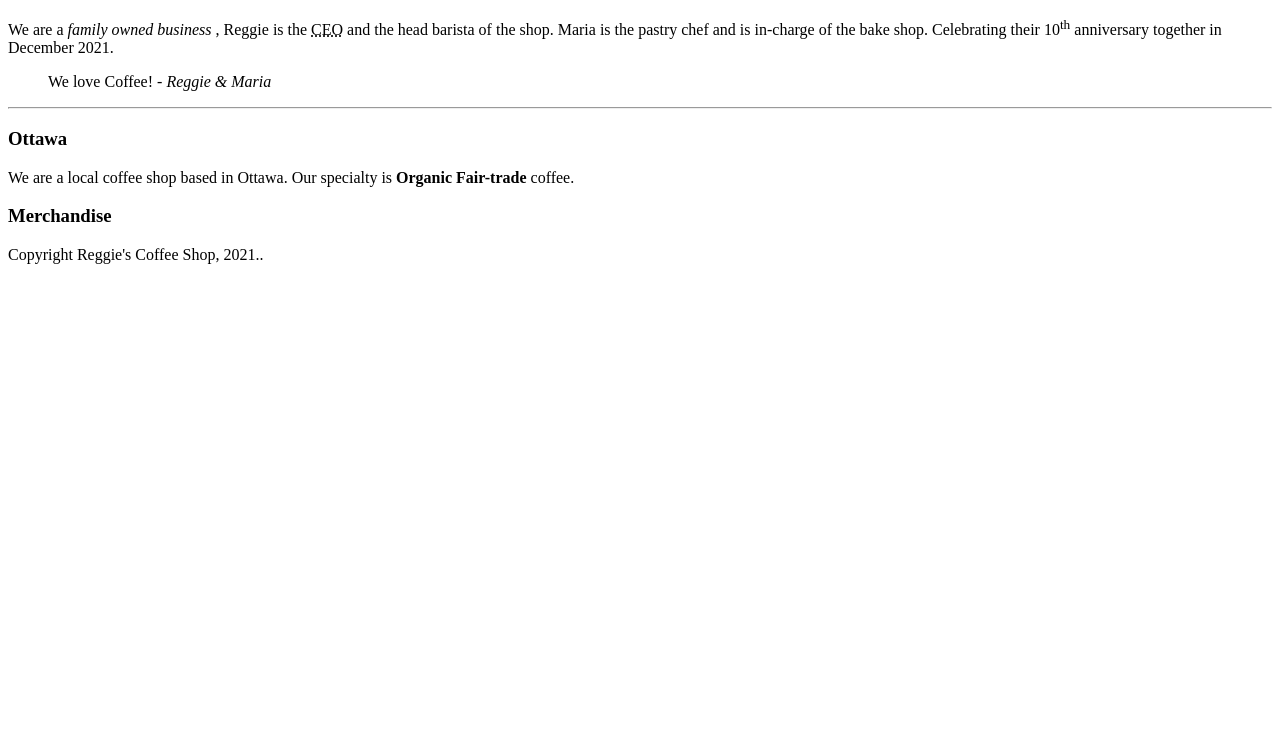
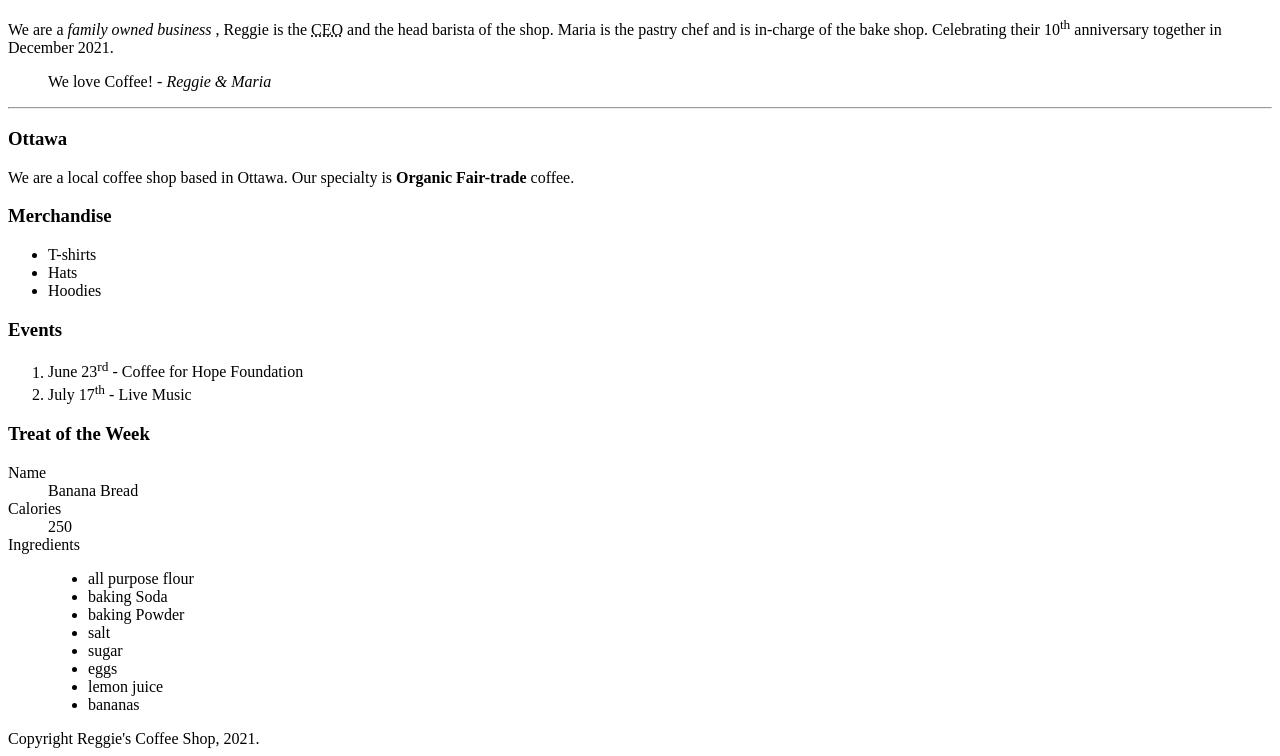
Before and after one commit to Farr0232/farr0232.github.io, a plain HTML site: page week3/index.html in a window 1280 px wide. Shown: the part 110-866 px from the top of the page. Before the commit the page ends 800 px from the top, so only its background shows below. Drawn offline with Linux system fonts and the light colour scheme.

Commit message:
adds html.lists

```diff
--- a/week3/index.html
+++ b/week3/index.html
@@ -32,11 +32,48 @@
         </article>
         <aside>
             <H3>Merchandise</H3>
+            <!-- adding list for merchandise -->
+            <ul>
+                <li>T-shirts</li>
+                <li>Hats</li>
+                <li>Hoodies</li>
+            </ul>
             </aside>
+            <!-- adding section for ordered list -->
+            <section>
+                <h3> Events</h3>
+                <ol>
+                    <li>June 23<sup>rd</sup> - Coffee for Hope Foundation</li>
+                    <li>July 17<sup>th</sup> - Live Music</li>
+                </ol>
+            </section>
+            <!-- adding section for the descritpion list  -->
+            <section>
+                <h3>Treat of the Week</h3>
+                <dl>
+                    <dt>Name</dt>
+                    <dd>Banana Bread</dd>
+                    <dt>Calories</dt>
+                    <dd>250</dd>
+                    <dt>Ingredients</dt>
+                    <dd>
+                        <ul>
+                            <li>all purpose flour</li>
+                            <li>baking Soda</li>
+                            <li>baking Powder</li>
+                            <li>salt</li>
+                            <li>sugar</li>
+                            <li>eggs</li>
+                            <li>lemon juice</li>
+                            <li>bananas</li>
+                        </ul>
+                    </dd>
+                </dl>
+            </section>
     </main>
     <!-- site footer -->
     <footer>
-    Copyright Reggie's Coffee Shop, 2021..
+    Copyright Reggie's Coffee Shop, 2021.
 
  </footer>
 </body>
```
